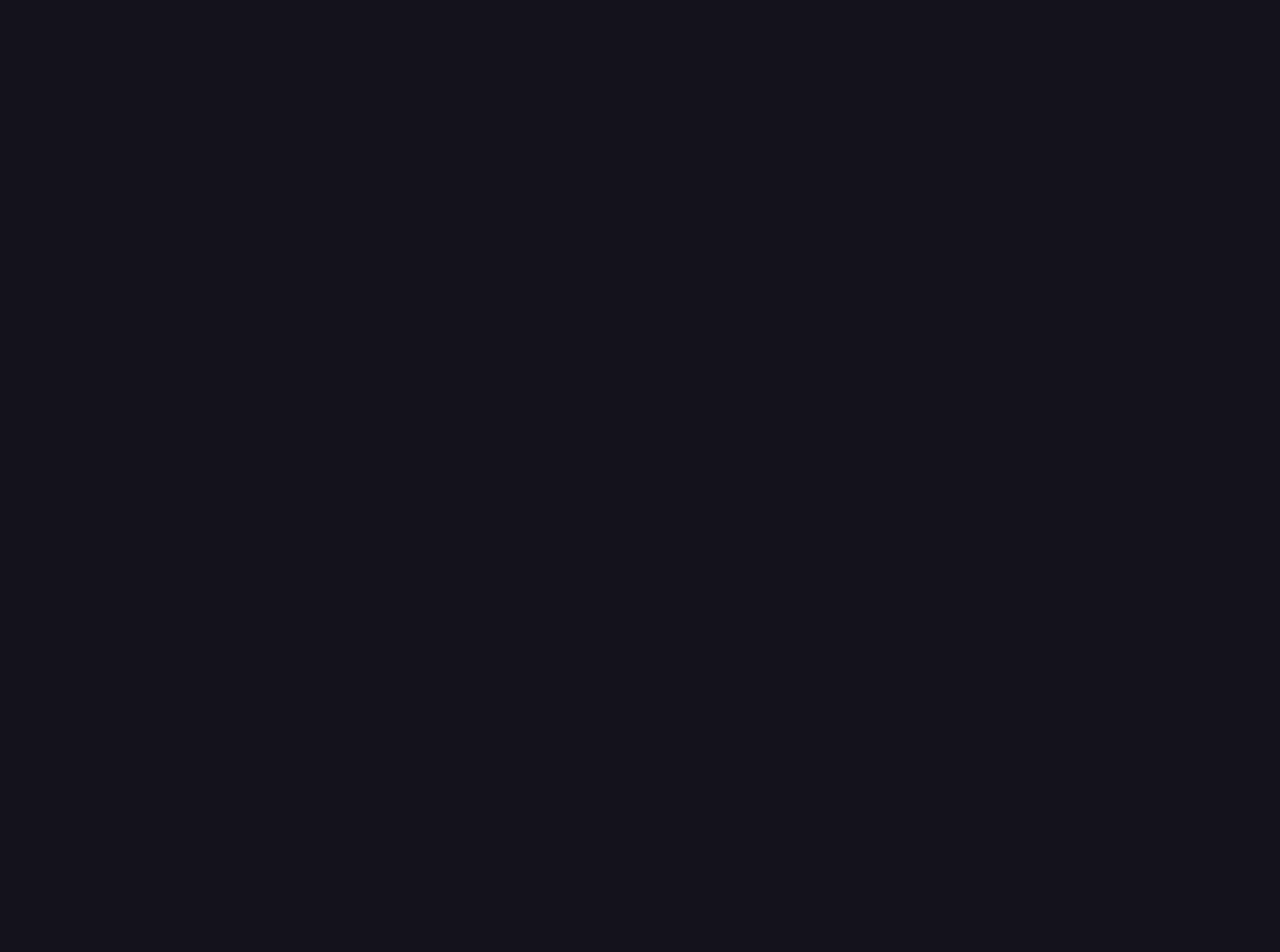
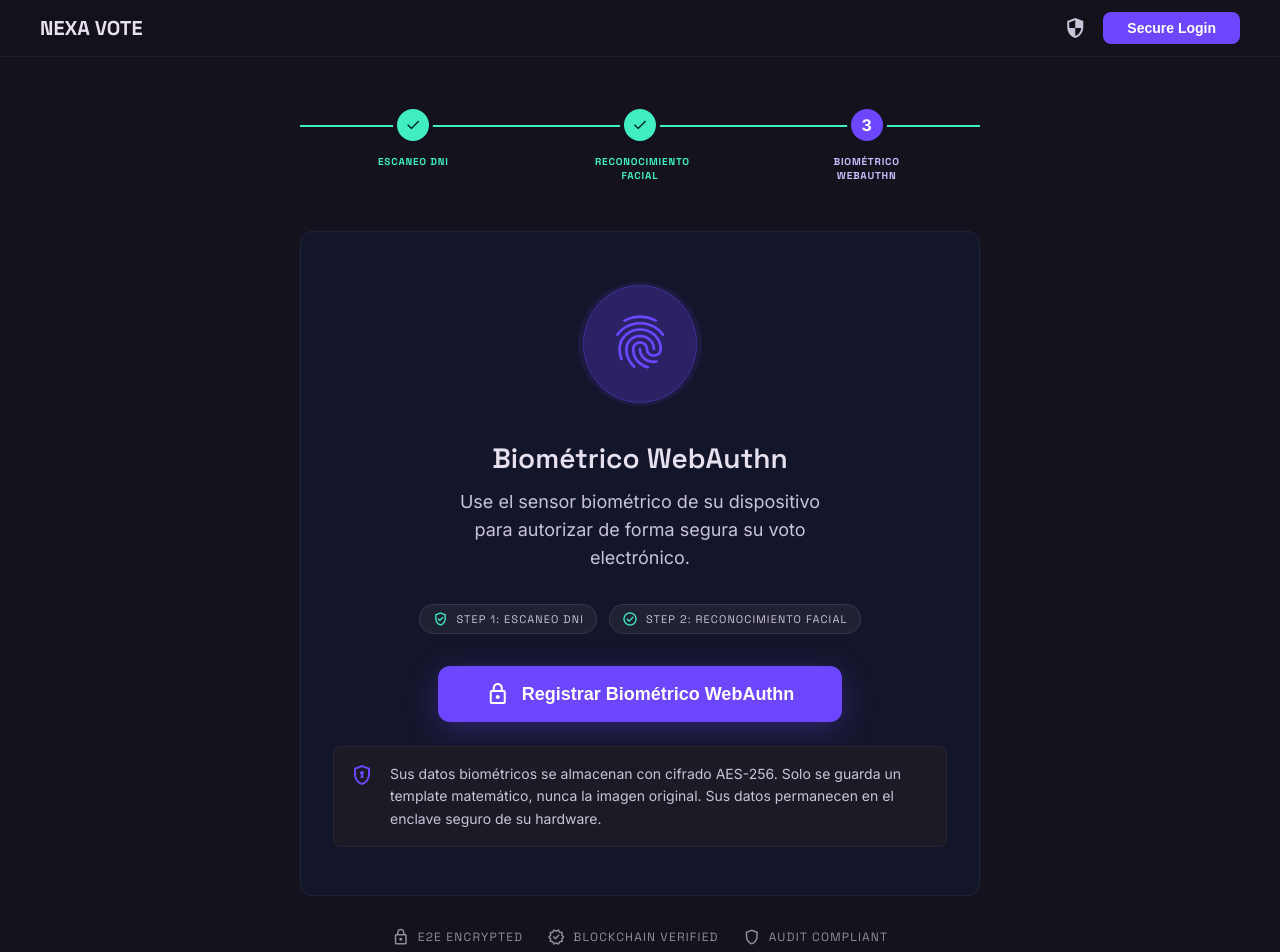
Before and after one commit to mofuel/Nexa-Vote-Front, a React (Vite) app: page /mfa/webauthn in a window 1280 px wide. Before the commit this address had no page. Shown: the top 952 px of the page. Before the commit the page ends 800 px from the top, so only its background shows below. Built offline with nearby package versions, Linux system fonts and the light colour scheme.

Commit message:
Subiendo el mfa paso 3

```diff
--- a/src/App.jsx
+++ b/src/App.jsx
@@ -11,6 +11,7 @@ import ControlVotacionAdmin from './pages/admin/ControlVotacionAdmin'
 import GestionVotantesAdmin from './pages/admin/GestionVotantesAdmin'
 import MFAPaso1DNI from './pages/votante/Mfapaso1dni'
 import MFAPaso2Facial from './pages/votante/Mfapaso2facial'
+import MFAPaso3WebAuthn from './pages/votante/Mfapaso3webauthn '
 
 function App() {
   return (
@@ -28,6 +29,7 @@ function App() {
         <Route path='/admin/votantes' element={<GestionVotantesAdmin />} />
         <Route path='/mfa/escaneo' element={<MFAPaso1DNI />} />
         <Route path='/mfa/facial' element={<MFAPaso2Facial />} />
+        <Route path='/mfa/webauthn' element={<MFAPaso3WebAuthn />} />
       </Routes>
     </BrowserRouter>
   )
--- /dev/null
+++ b/src/pages/votante/Mfapaso3webauthn .jsx
@@ -0,0 +1,144 @@
+import { useNavigate } from 'react-router-dom'
+import Footer from '../components/layout/footer/Footer'
+import MFAStepper from '../components/ui/MFAStepper'
+
+const glassPanel = {
+  background: '#13162A',
+  backdropFilter: 'blur(12px)',
+  border: '1px solid rgba(255, 255, 255, 0.06)',
+}
+
+export default function MFAPaso3WebAuthn() {
+  const navigate = useNavigate()
+
+  return (
+    <div style={{ background: '#14121c', color: '#e6e0ef', minHeight: '100vh', fontFamily: 'Inter, sans-serif', display: 'flex', flexDirection: 'column' }}>
+
+      {/* Header */}
+      <header style={{
+        background: 'rgba(20,18,28,0.8)', backdropFilter: 'blur(16px)',
+        borderBottom: '1px solid rgba(255,255,255,0.05)',
+        position: 'sticky', top: 0, zIndex: 50,
+      }}>
+        <nav style={{ display: 'flex', justifyContent: 'space-between', alignItems: 'center', padding: '12px 40px', maxWidth: '1280px', margin: '0 auto' }}>
+          <span style={{ fontFamily: 'Space Grotesk, sans-serif', fontWeight: 700, fontSize: '20px', color: '#e6e0ef' }}>NEXA VOTE</span>
+          <div style={{ display: 'flex', alignItems: 'center', gap: '16px' }}>
+            <span className="material-symbols-outlined" style={{ color: '#c9c3d9' }}>security</span>
+            <button style={{ background: '#6c47ff', color: '#fff', border: 'none', padding: '8px 24px', borderRadius: '8px', fontWeight: 700, fontSize: '14px', cursor: 'pointer' }}>
+              Secure Login
+            </button>
+          </div>
+        </nav>
+      </header>
+
+      {/* Main */}
+      <main style={{ flexGrow: 1, display: 'flex', flexDirection: 'column', alignItems: 'center', justifyContent: 'center', padding: '48px 16px' }}>
+
+        {/* Stepper — paso 3 activo */}
+        <div style={{ width: '100%', maxWidth: '680px', marginBottom: '48px' }}>
+          <MFAStepper currentStep={3} />
+        </div>
+
+        {/* Card principal */}
+        <section style={{ width: '100%', maxWidth: '680px' }}>
+          <div style={{ ...glassPanel, borderRadius: '12px', padding: '48px 32px', display: 'flex', flexDirection: 'column', alignItems: 'center', textAlign: 'center' }}>
+
+            {/* Fingerprint animado */}
+            <div style={{ position: 'relative', width: '128px', height: '128px', display: 'flex', alignItems: 'center', justifyContent: 'center', marginBottom: '32px' }}>
+              <div style={{
+                position: 'absolute', inset: 0, borderRadius: '50%',
+                background: 'rgba(108,71,255,0.1)',
+                animation: 'pulse 2s infinite',
+              }} />
+              <div style={{
+                position: 'relative', zIndex: 10,
+                background: 'rgba(108,71,255,0.2)', padding: '24px', borderRadius: '50%',
+                border: '1px solid rgba(108,71,255,0.3)',
+              }}>
+                <span className="material-symbols-outlined" style={{ color: '#6c47ff', fontSize: '64px' }}>fingerprint</span>
+              </div>
+            </div>
+
+            <h1 style={{ fontFamily: 'Space Grotesk, sans-serif', fontWeight: 600, fontSize: '28px', marginBottom: '12px' }}>
+              Biométrico WebAuthn
+            </h1>
+            <p style={{ color: '#c9c3d9', fontSize: '18px', maxWidth: '400px', lineHeight: '28px', marginBottom: '32px' }}>
+              Use el sensor biométrico de su dispositivo para autorizar de forma segura su voto electrónico.
+            </p>
+
+            {/* Status chips — pasos completados */}
+            <div style={{ display: 'flex', flexWrap: 'wrap', justifyContent: 'center', gap: '12px', marginBottom: '32px' }}>
+              {[
+                { icon: 'verified_user', label: 'Step 1: Escaneo DNI' },
+                { icon: 'check_circle',  label: 'Step 2: Reconocimiento Facial' },
+              ].map((chip) => (
+                <div key={chip.label} style={{
+                  display: 'flex', alignItems: 'center', gap: '8px',
+                  padding: '6px 12px', background: 'rgba(255,255,255,0.05)',
+                  borderRadius: '999px', border: '1px solid rgba(255,255,255,0.1)',
+                }}>
+                  <span className="material-symbols-outlined" style={{ color: '#41eec2', fontSize: '16px' }}>{chip.icon}</span>
+                  <span style={{ fontFamily: 'Space Grotesk, sans-serif', fontSize: '11px', color: '#c9c3d9', letterSpacing: '0.1em', textTransform: 'uppercase' }}>{chip.label}</span>
+                </div>
+              ))}
+            </div>
+
+            {/* Botón principal */}
+            <button
+              onClick={() => navigate('/candidatos')}
+              style={{
+                background: '#6c47ff', color: '#fff', border: 'none',
+                padding: '16px 48px', borderRadius: '12px',
+                fontWeight: 600, fontSize: '18px', cursor: 'pointer',
+                display: 'flex', alignItems: 'center', gap: '12px',
+                boxShadow: '0 8px 32px rgba(108,71,255,0.3)',
+                marginBottom: '24px', transition: 'all 0.2s',
+              }}
+              onMouseOver={e => e.currentTarget.style.filter = 'brightness(1.1)'}
+              onMouseOut={e => e.currentTarget.style.filter = 'brightness(1)'}
+            >
+              <span className="material-symbols-outlined">lock</span>
+              Registrar Biométrico WebAuthn
+            </button>
+
+            {/* Privacy note */}
+            <div style={{
+              padding: '16px', borderRadius: '8px',
+              background: '#1c1a25', border: '1px solid rgba(255,255,255,0.05)',
+              display: 'flex', gap: '16px', alignItems: 'flex-start', textAlign: 'left',
+            }}>
+              <span className="material-symbols-outlined" style={{ color: '#6c47ff', flexShrink: 0 }}>encrypted</span>
+              <p style={{ color: '#c9c3d9', fontSize: '14px', lineHeight: '1.6', margin: 0 }}>
+                Sus datos biométricos se almacenan con cifrado AES-256. Solo se guarda un template matemático, nunca la imagen original. Sus datos permanecen en el enclave seguro de su hardware.
+              </p>
+            </div>
+          </div>
+        </section>
+
+        {/* Security badges */}
+        <div style={{ display: 'flex', flexWrap: 'wrap', justifyContent: 'center', gap: '24px', marginTop: '32px', opacity: 0.6 }}>
+          {[
+            { icon: 'lock',     label: 'E2E ENCRYPTED' },
+            { icon: 'verified', label: 'BLOCKCHAIN VERIFIED' },
+            { icon: 'shield',   label: 'AUDIT COMPLIANT' },
+          ].map((badge) => (
+            <div key={badge.label} style={{ display: 'flex', alignItems: 'center', gap: '8px' }}>
+              <span className="material-symbols-outlined" style={{ color: '#e6e0ef', fontSize: '18px' }}>{badge.icon}</span>
+              <span style={{ fontFamily: 'Space Grotesk, sans-serif', fontSize: '12px', letterSpacing: '0.1em', textTransform: 'uppercase' }}>{badge.label}</span>
+            </div>
+          ))}
+        </div>
+      </main>
+
+      <Footer />
+
+      <style>{`
+        @keyframes pulse {
+          0%   { transform: scale(0.95); box-shadow: 0 0 0 0 rgba(108, 71, 255, 0.7); }
+          70%  { transform: scale(1);    box-shadow: 0 0 0 20px rgba(108, 71, 255, 0); }
+          100% { transform: scale(0.95); box-shadow: 0 0 0 0 rgba(108, 71, 255, 0); }
+        }
+      `}</style>
+    </div>
+  )
+}
```
